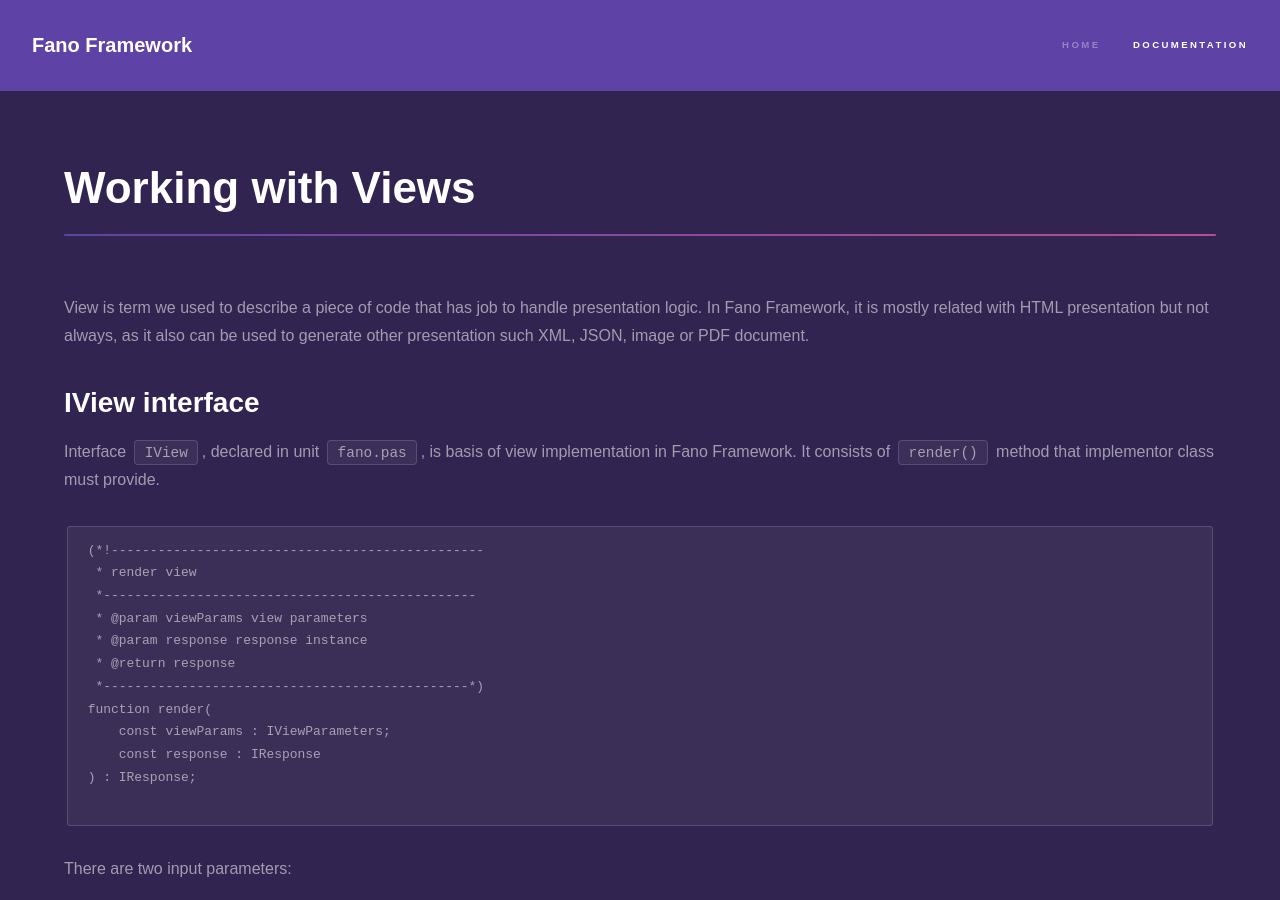
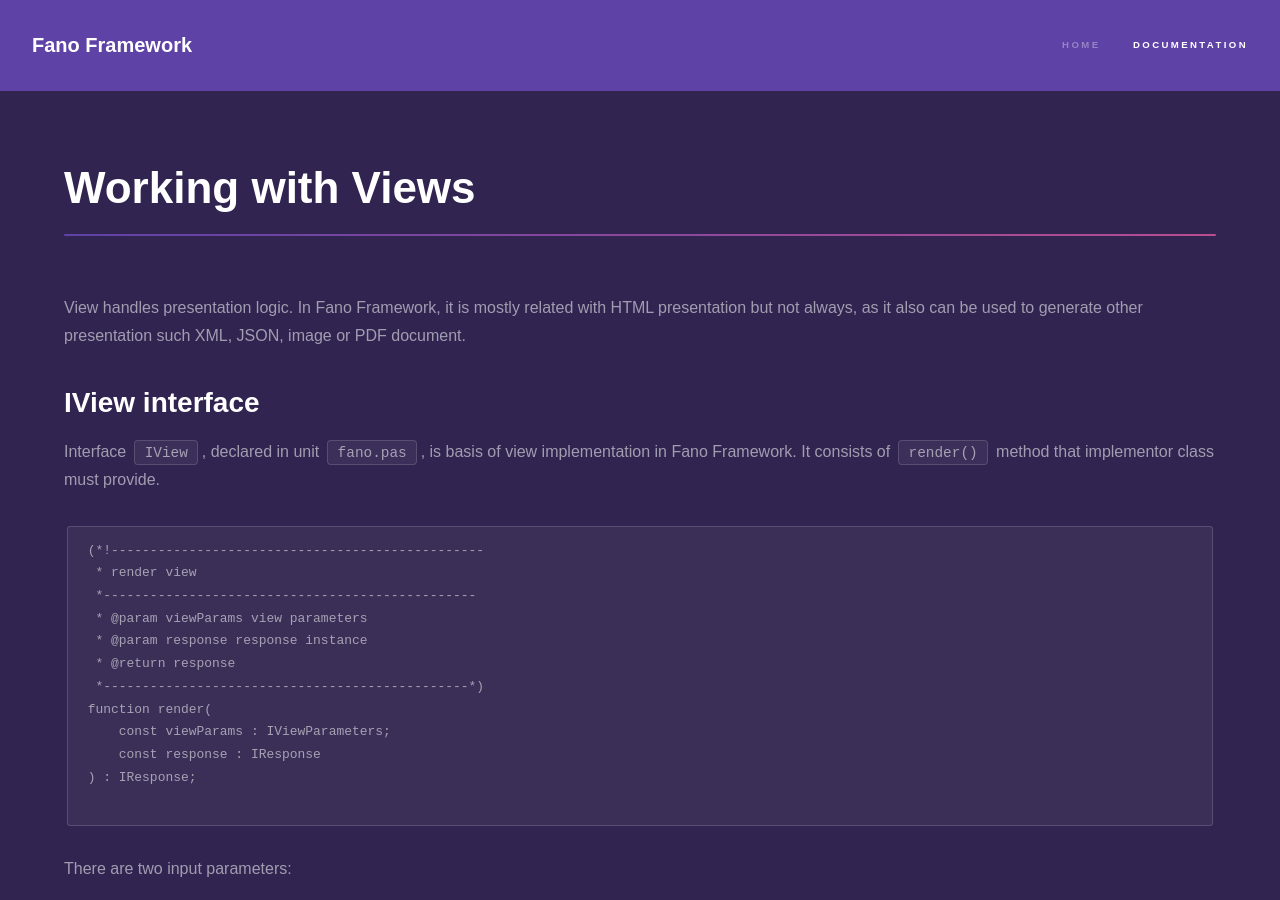
Before and after one commit to fanoframework/fanoframework.github.io, a Jekyll site: the page built from working-with-views/index.md, in a window 1280 px wide and 900 px high. Built offline with Jekyll 4.4.1, drawn with Linux system fonts in a browser that asks for light colours; our own code applies the rules of GitHub Pages for plain Markdown files.

Commit message:
simplify sentence

```diff
--- a/working-with-views/index.md
+++ b/working-with-views/index.md
@@ -5,7 +5,7 @@
 
 <h1 class="major">Working with Views</h1>
 
-View is term we used to describe a piece of code that has job to handle presentation logic. In Fano Framework, it is mostly related with HTML presentation but not always, as it also can be used to generate other presentation such XML, JSON, image or PDF document.
+View handles presentation logic. In Fano Framework, it is mostly related with HTML presentation but not always, as it also can be used to generate other presentation such XML, JSON, image or PDF document.
 
 ## IView interface
 
```
